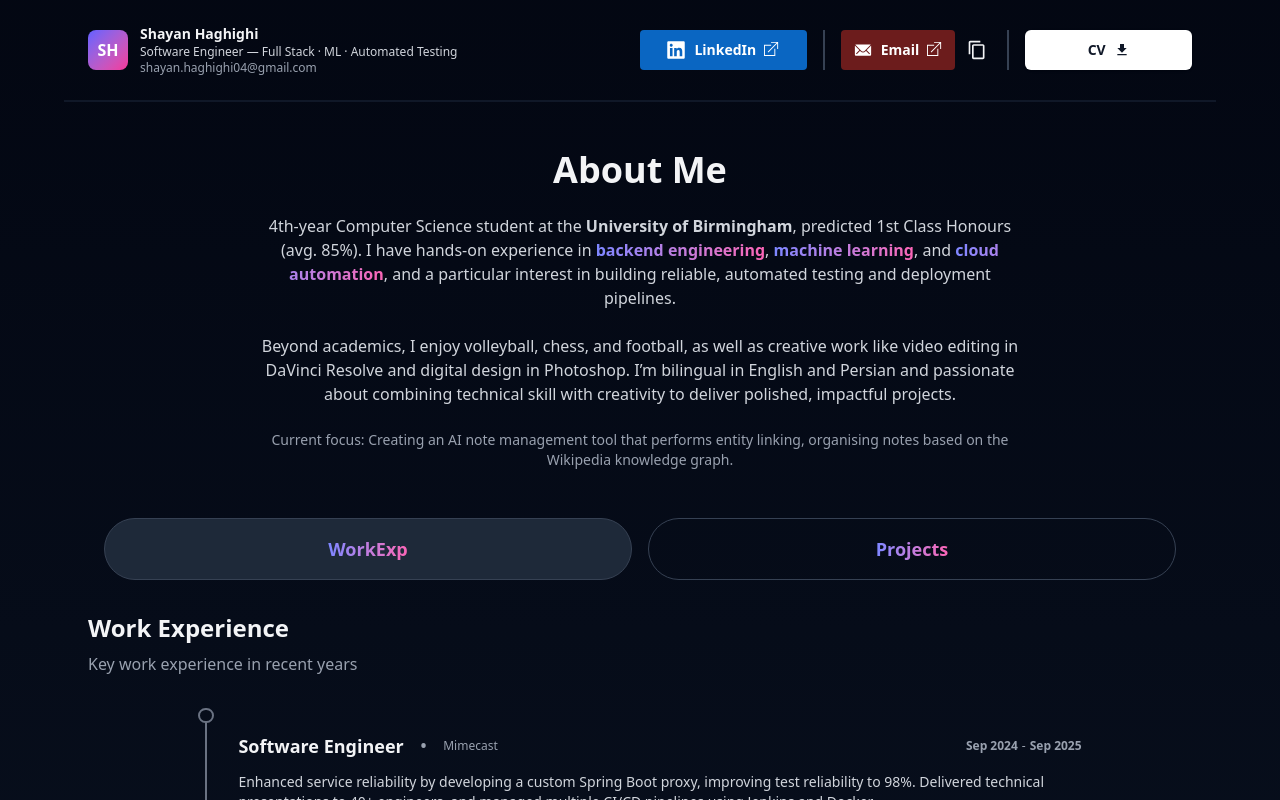
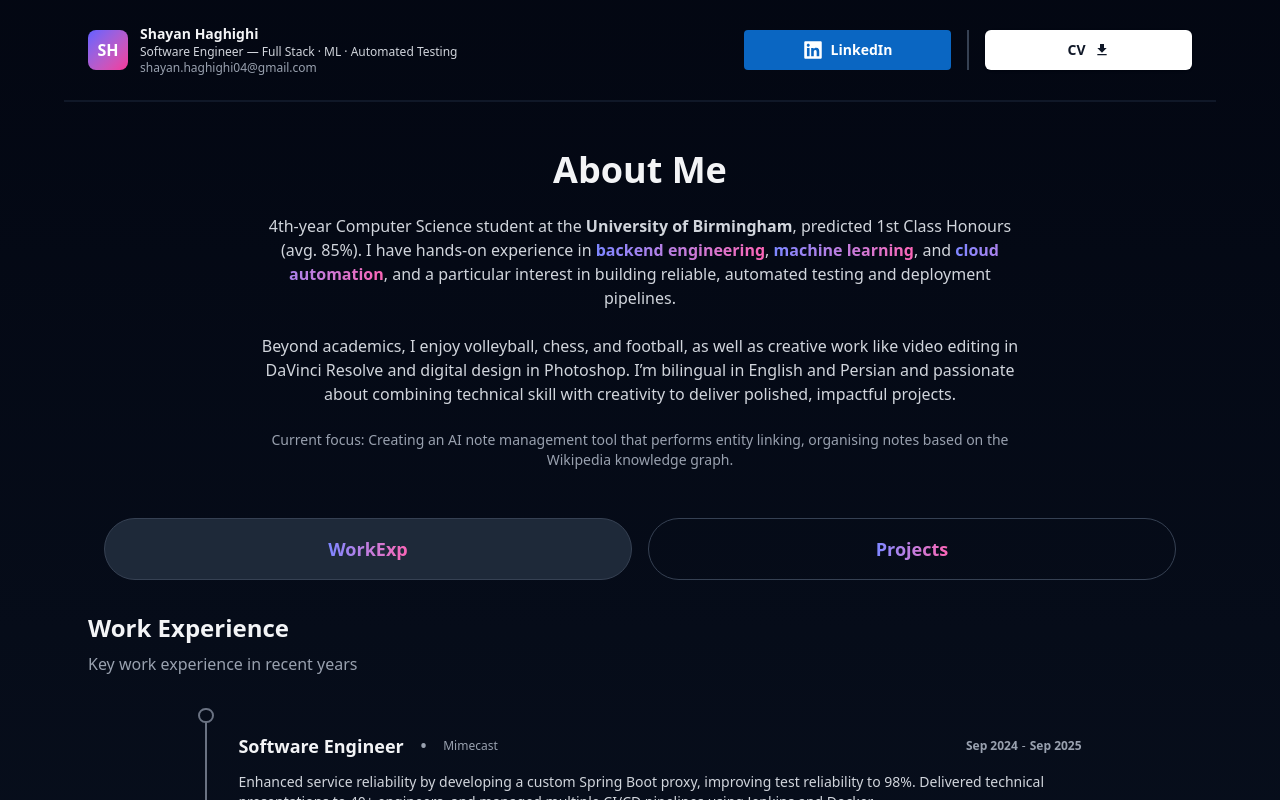
Before and after one commit to ShayanHaghighi/portfolio, a React (Vite) app: page / in a window 1280 px wide. Shown: the top 800 px of the page. Built offline with nearby package versions, Linux system fonts and the light colour scheme.

Commit message:
improve header buttons

```diff
--- a/src/sections/header/contact-buttons.tsx
+++ b/src/sections/header/contact-buttons.tsx
@@ -1,5 +1,4 @@
 import LinkedinButton from "./linkedin-button.tsx";
-import {EmailButton} from "./email-button.tsx";
 import Divider from "./divider.tsx";
 import {CvButton} from "./cv-button.tsx";
 
@@ -8,13 +7,9 @@ export default function ContactButtons() {
 
 
     return (
-        <nav className="flex items-center justify-center gap-2 sm:gap-4 text-sm w-full md:min-w-[32em] md:w-1/2">
+        <nav className="flex items-center justify-center gap-2 sm:gap-4 text-sm w-full md:min-w-[32em] md:w-1/3">
 
             <LinkedinButton/>
-
-            <Divider/>
-
-            <EmailButton />
 
             <Divider/>
 
--- a/src/sections/header/email-button.tsx
+++ /dev/null
@@ -1,51 +0,0 @@
-import {IoIosMail} from "react-icons/io";
-import {TfiNewWindow} from "react-icons/tfi";
-import {MdContentCopy} from "react-icons/md";
-import {FaCheck} from "react-icons/fa";
-import {useState} from "react";
-
-export function EmailButton() {
-    const [hasCopied, setHasCopied] = useState(false);
-
-    function writeToClipboard(text: string) {
-        navigator.clipboard.writeText(text).then(
-            () => {
-                setHasCopied(true);
-                setTimeout(() => {
-                    setHasCopied(false)
-                }, 1000)
-            },
-            () => {
-                console.log("Not Copied to clipboard");
-            },
-        );
-    }
-
-    function copyToClipboard(text: string) {
-        // eslint-disable-next-line @typescript-eslint/ban-ts-comment
-        // @ts-expect-error
-        navigator.permissions.query({name: "clipboard-write"}).then((result) => {
-            if (result.state === "granted" || result.state === "prompt") {
-                writeToClipboard(text)
-            }
-        }).catch(() => {
-            writeToClipboard(text)
-        });
-    }
-
-    return <div className="flex-1 flex items-center justify-center gap-2 ">
-        <a
-            href="mailto:shayan.haghighi04@gmail.com"
-            className="flex items-center px-2 justify-center gap-2 w-full py-2 h-10 bg-[#6c1c1c] text-white rounded hover:bg-gray-900 transition"
-        >
-            <IoIosMail className="size-5"/>
-            <span className="font-semibold">Email</span>
-            <TfiNewWindow className="hidden sm:inline-block size-4 -translate-y-0.5"/>
-        </a>
-        <div className="hidden sm:inline-block p-1 rounded-md hover:bg-gray-800 active:bg-gray-600"
-             onClick={() => copyToClipboard("shayan.haghighi04@gmail.com")}>
-            <MdContentCopy className="cursor-pointer size-5"/>
-            {hasCopied && <FaCheck className="absolute translate-x-1 translate-y-1"/>}
-        </div>
-    </div>;
-}
--- a/src/sections/header/linkedin-button.tsx
+++ b/src/sections/header/linkedin-button.tsx
@@ -1,5 +1,4 @@
 import {FaLinkedin} from "react-icons/fa";
-import {TfiNewWindow} from "react-icons/tfi";
 
 export default function LinkedinButton() {
     return (
@@ -10,7 +9,6 @@ export default function LinkedinButton() {
             >
                 <FaLinkedin className="size-5"/>
                 <span className="font-semibold">LinkedIn</span>
-                <TfiNewWindow className="hidden sm:inline-block size-4 -translate-y-0.5"/>
             </a>
     )
 }
```
